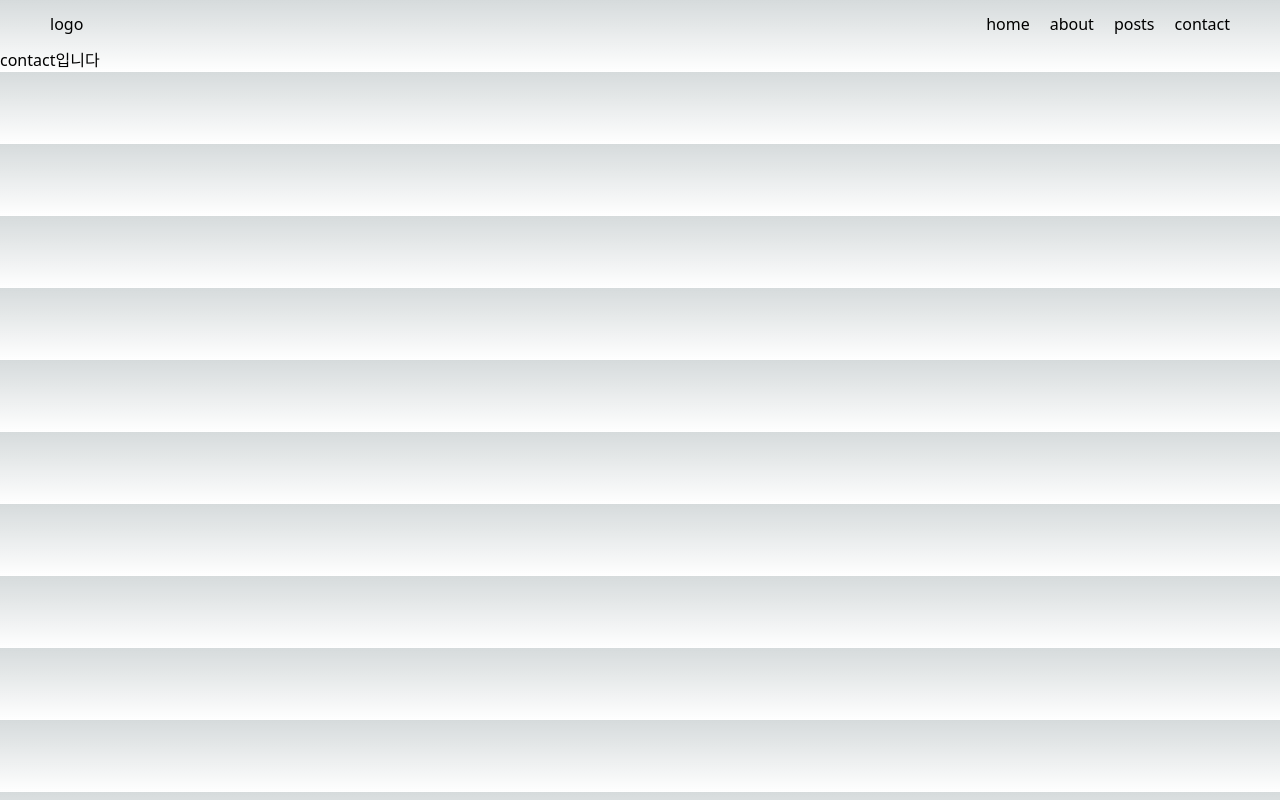
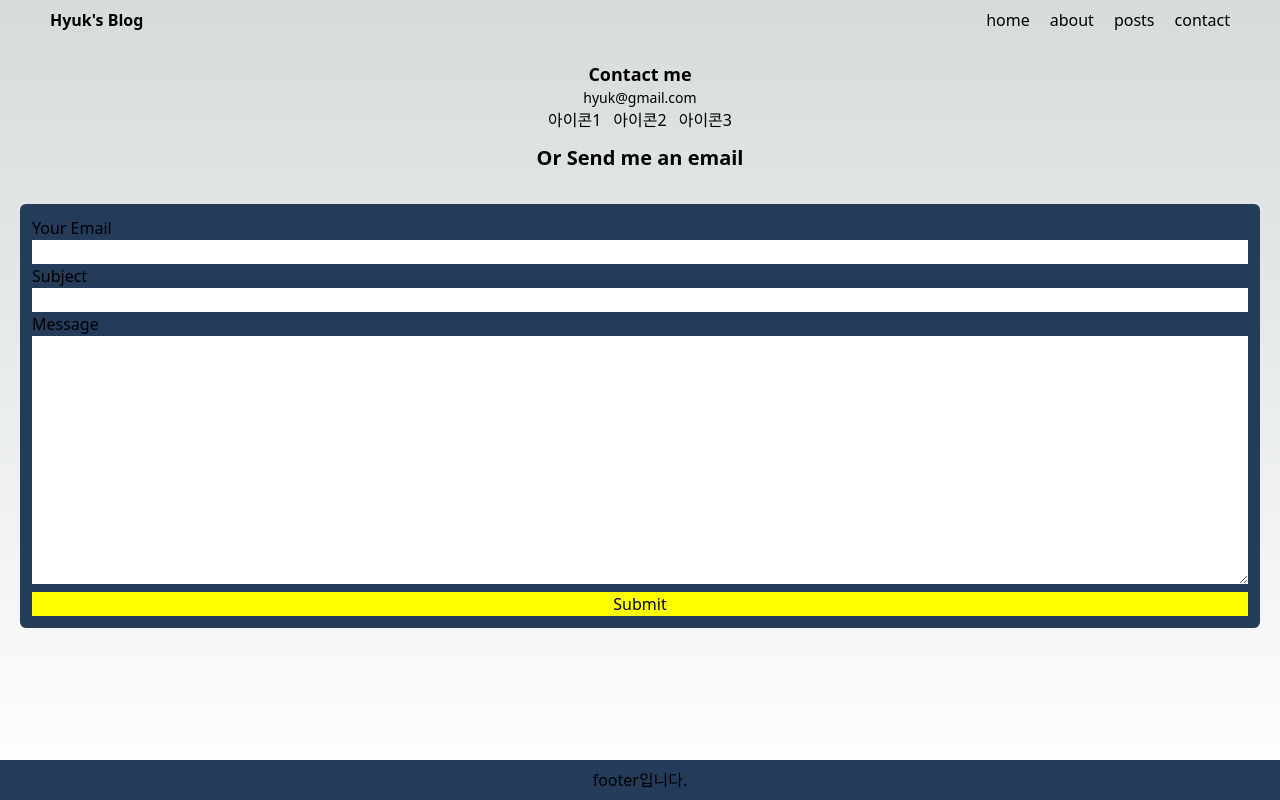
Before and after one commit to Whyukim/next_blog, a Next.js app: page /contact in a window 1280 px wide. Built offline with nearby package versions, Linux system fonts and the light colour scheme.

Commit message:
UPDATE: about / contact css

```diff
--- a/next.config.js
+++ b/next.config.js
@@ -3,6 +3,14 @@ const nextConfig = {
   experimental: {
     appDir: true,
   },
-}
+  images: {
+    remotePatterns: [
+      {
+        protocol: "https",
+        hostname: "dimg.donga.com",
+      },
+    ],
+  },
+};
 
-module.exports = nextConfig
+module.exports = nextConfig;
--- a/src/app/about/page.tsx
+++ b/src/app/about/page.tsx
@@ -1,7 +1,42 @@
+import Profile from "@/components/Profile";
+
 interface Iabout {}
 
 function about({}: Iabout) {
-  return <div>about입니다</div>;
+  return (
+    <div className="grid gap-5">
+      <Profile />
+
+      <section className="py-[20px] bg-color-gray text-center text-black">
+        <ul className="grid gap-5">
+          <li>
+            <h3 className="font-bold">Who am I?</h3>
+            <p>
+              개발을 사랑하는 프론트엔드 개발자
+              <br />
+              사람과 디자인을 담는 웹앱을 만들고 있음
+            </p>
+          </li>
+          <li>
+            <h3 className="font-bold">Who am I?</h3>
+            <p>
+              개발을 사랑하는 프론트엔드 개발자
+              <br />
+              사람과 디자인을 담는 웹앱을 만들고 있음
+            </p>
+          </li>
+          <li>
+            <h3 className="font-bold">Who am I?</h3>
+            <p>
+              개발을 사랑하는 프론트엔드 개발자
+              <br />
+              사람과 디자인을 담는 웹앱을 만들고 있음
+            </p>
+          </li>
+        </ul>
+      </section>
+    </div>
+  );
 }
 
 export default about;
--- a/src/app/contact/page.tsx
+++ b/src/app/contact/page.tsx
@@ -1,8 +1,23 @@
+import EmailForm from "@/components/forms/EmailForm";
+
 interface Icontact {}
 
 function contact({}: Icontact) {
-  console.log(1321313);
-  return <div>contact입니다</div>;
+  return (
+    <div className="grid gap-8">
+      <section className="grid justify-center">
+        <h1 className="text-lg font-bold text-center">Contact me</h1>
+        <span className="text-sm text-center">hyuk@gmail.com</span>
+        <div className="flex justify-center gap-3 mb-3">
+          <div className="text-center">아이콘1</div>
+          <div className="text-center">아이콘2</div>
+          <div className="text-center">아이콘3</div>
+        </div>
+        <strong className="text-xl text-center">Or Send me an email</strong>
+      </section>
+      <EmailForm />
+    </div>
+  );
 }
 
 export default contact;
--- a/src/app/layout.tsx
+++ b/src/app/layout.tsx
@@ -14,9 +14,11 @@ export default function RootLayout({
   return (
     <html lang="en">
       <body>
-        <header className="flex items-center max-w-[1220px] h-[48px] mx-auto px-[20px]">
+        <header className="flex items-center max-w-[1220px] h-10 mx-auto px-5">
           <nav className="flex justify-between w-full">
-            <span>logo</span>
+            <Link href={"/"} className="font-bold">
+              Hyuk's Blog
+            </Link>
             <div className="flex gap-5">
               <Link href={"/"}>home</Link>
               <Link href={"/about"}>about</Link>
@@ -25,7 +27,10 @@ export default function RootLayout({
             </div>
           </nav>
         </header>
-        {children}
+        <main className="p-5 min-h-main-min">{children}</main>
+        <footer className="flex justify-center items-center h-10 bg-color-blue">
+          footer입니다.
+        </footer>
       </body>
     </html>
   );
--- a/src/app/page.tsx
+++ b/src/app/page.tsx
@@ -1,12 +1,13 @@
 import Image from "next/image";
 import { Inter } from "next/font/google";
+import Profile from "@/components/Profile";
 
 const inter = Inter({ subsets: ["latin"] });
 
 export default function Home() {
   return (
-    <main className="flex min-h-screen flex-col items-center justify-between p-24">
-      home입니다
-    </main>
+    <div>
+      <Profile />
+    </div>
   );
 }
--- /dev/null
+++ b/src/components/Profile.tsx
@@ -0,0 +1,34 @@
+"use client";
+import Image from "next/image";
+import Link from "next/link";
+import React from "react";
+
+interface IProfile {}
+
+function Profile({}: IProfile) {
+  return (
+    <section className="flex items-center flex-col max-w-[1220px]">
+      <div className="flex justify-center">
+        <Image
+          className="rounded-[50%]"
+          src="https://dimg.donga.com/ugc/CDB/SHINDONGA/Article/5f/9a/4c/f6/5f9a4cf615cfd2738de6.jpg"
+          alt="사자"
+          width={200}
+          height={200}
+        />
+      </div>
+
+      <h1 className="text-center">HI, I'm Hyuk</h1>
+      <strong className="text-center">Front-End endgineer</strong>
+      <p className="text-center">안녕하세요. 블로그입니다.</p>
+      <Link
+        href={"/about"}
+        className="p-1 bg-color-blue w-[100px] rounded-lg text-center"
+      >
+        Contact Me
+      </Link>
+    </section>
+  );
+}
+
+export default Profile;
--- /dev/null
+++ b/src/components/forms/EmailForm.tsx
@@ -0,0 +1,20 @@
+"use client";
+interface IEmailForm {}
+
+function EmailForm({}: IEmailForm) {
+  return (
+    <section>
+      <form className="grid p-3 bg-color-blue rounded-md">
+        <label>Your Email</label>
+        <input type="text" className="px-1 text-black" />
+        <label>Subject</label>
+        <input type="text" className="px-1 text-black" />
+        <label>Message</label>
+        <textarea cols={30} rows={10} className="p-1 text-black" />
+        <button className="mt-2 bg-color-yellow text-black">Submit</button>
+      </form>
+    </section>
+  );
+}
+
+export default EmailForm;
--- a/tailwind.config.js
+++ b/tailwind.config.js
@@ -12,6 +12,14 @@ module.exports = {
         "gradient-conic":
           "conic-gradient(from 180deg at 50% 50%, var(--tw-gradient-stops))",
       },
+      colors: {
+        "color-gray": "#e5e5e5",
+        "color-blue": "#243c5a",
+        "color-yellow": "yellow",
+      },
+      minHeight: {
+        "main-min": "calc(100vh - 5rem)",
+      },
     },
   },
   plugins: [],
```
